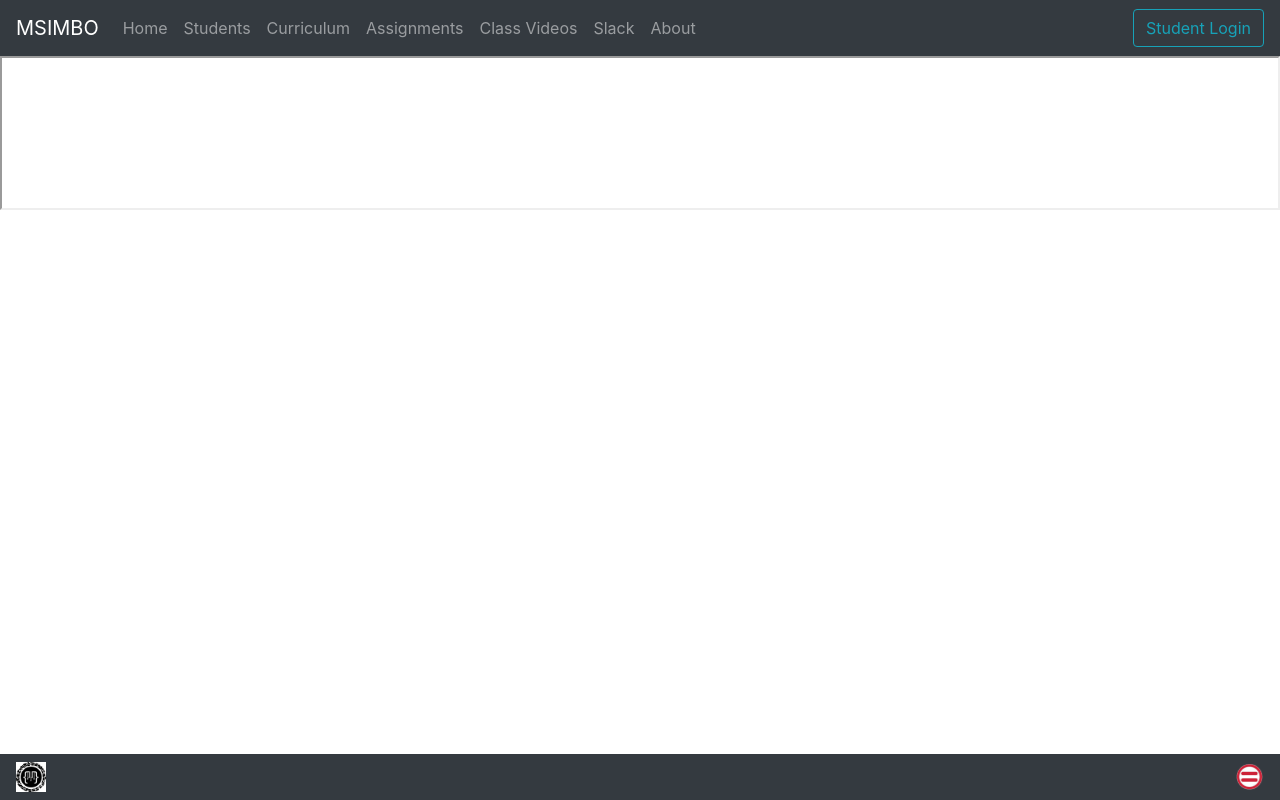
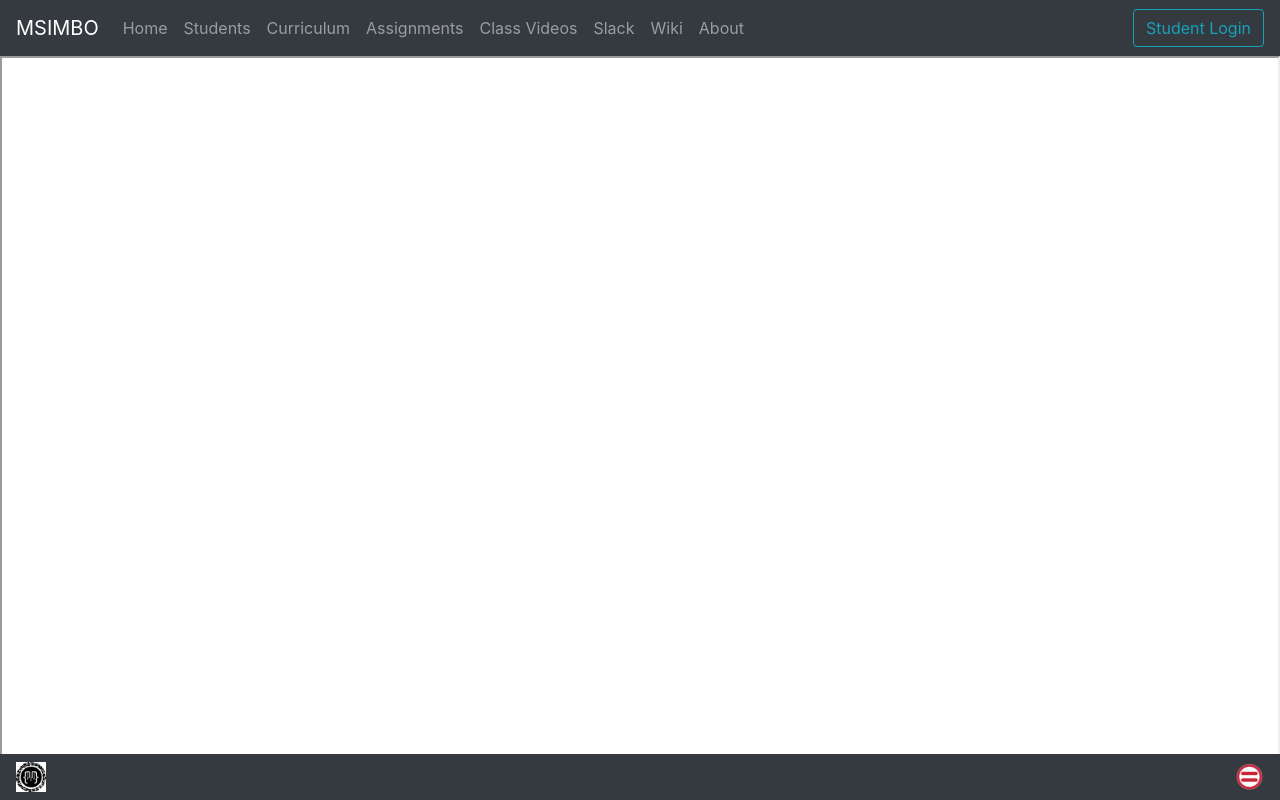
Before and after one commit to shiyu3169/MSIMBO-management, an Angular app: page /assignment/1 in a window 1280 px wide. Built offline with nearby package versions, Linux system fonts and the light colour scheme; no server answers.

Commit message:
fix doc and wiki

```diff
--- a/src/app/components/assignment-detail/assignment-detail.component.html
+++ b/src/app/components/assignment-detail/assignment-detail.component.html
@@ -1 +1 @@
-<iframe class="sw-doc" width="100%" height="100%" class="embed-responsive-item" [src]="this.santizerUrl(assignment.src)"></iframe>
+<iframe class="sw-doc" width="100%" height="100%" [src]="this.santizerUrl(assignment.src)"></iframe>
--- a/src/app/components/navbar/navbar.component.html
+++ b/src/app/components/navbar/navbar.component.html
@@ -26,6 +26,9 @@
                 <a class="nav-link" href="https://msimbo.slack.com" target="_blank">Slack</a>
             </li>
             <li class="nav-item">
+                <a class="nav-link" routerLink="/wiki">Wiki</a>
+            </li>
+            <li class="nav-item">
                 <a class="nav-link" routerLink="/about">About</a>
             </li>
         </ul>
--- /dev/null
+++ b/src/app/components/wiki/wiki.component.html
@@ -0,0 +1,3 @@
+<p>
+  wiki works!
+</p>
```
Also changed, not shown: src/app/components/wiki/wiki.component.ts (added, +15 -0 lines), src/app/components/wiki/wiki.component.css (added), 1 other file (tests, documents, lock files or other folders). Lines whose indentation alone changed are shown as unchanged.
